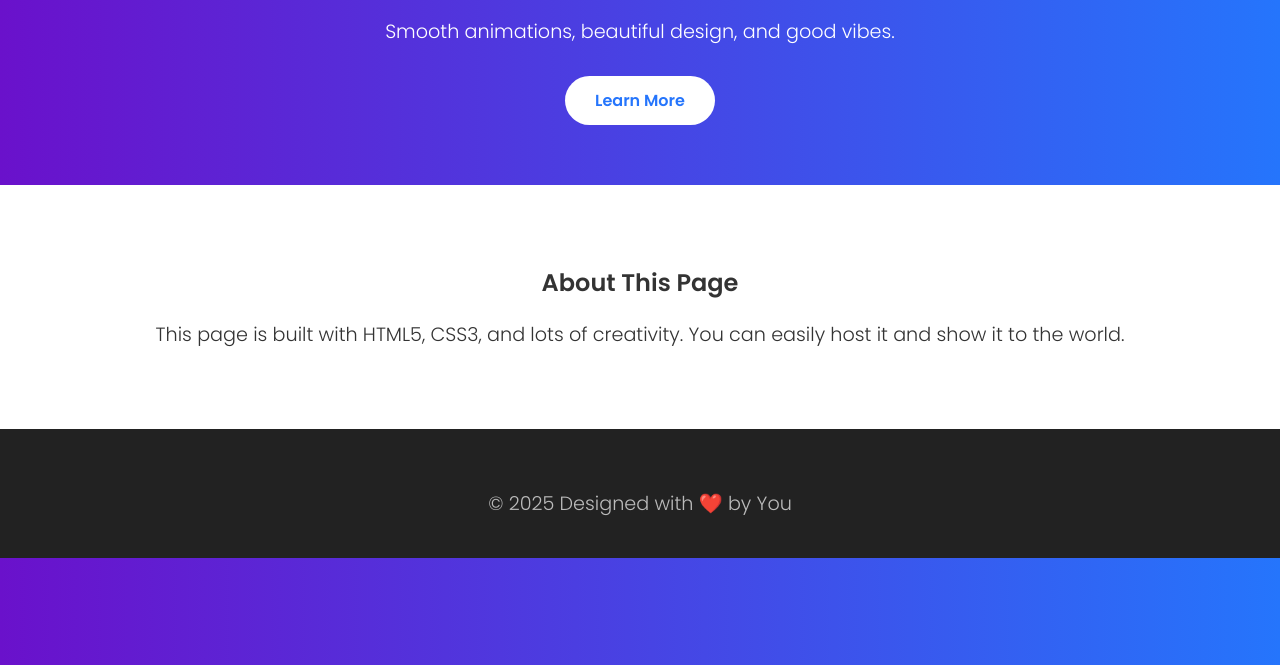
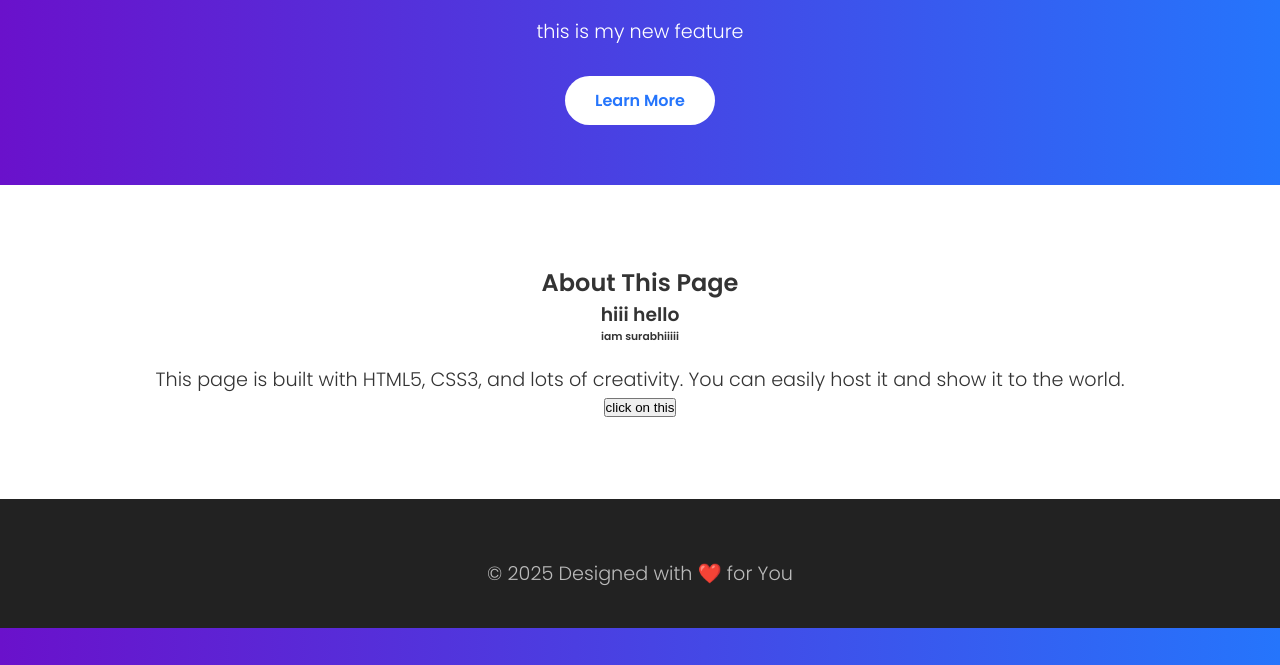
Before and after one commit to Surabhivm-9/workshop, a plain HTML site: page index.html in a window 1280 px wide. Shown: the part 135-800 px from the top of the page. Drawn offline with Linux system fonts and the light colour scheme.

Commit message:
added new feature

```diff
--- a/index.html
+++ b/index.html
@@ -86,17 +86,20 @@
 
   <header>
     <h1>Welcome to My Awesome Page</h1>
-    <p>Smooth animations, beautiful design, and good vibes.</p>
+    <p>this is my new feature</p>
     <a href="#about" class="btn">Learn More</a>
   </header>
 
   <section id="about">
     <h2>About This Page</h2>
+    <h3>hiii hello</h3>
+    <h6>iam surabhiiiii</h6>
     <p>This page is built with HTML5, CSS3, and lots of creativity. You can easily host it and show it to the world.</p>
+    <button>click on this </button>
   </section>
 
   <footer>
-    <p>&copy; 2025 Designed with ❤️ by You</p>
+    <p>&copy; 2025 Designed with ❤️ for You</p>
   </footer>
 
 </body>
```
